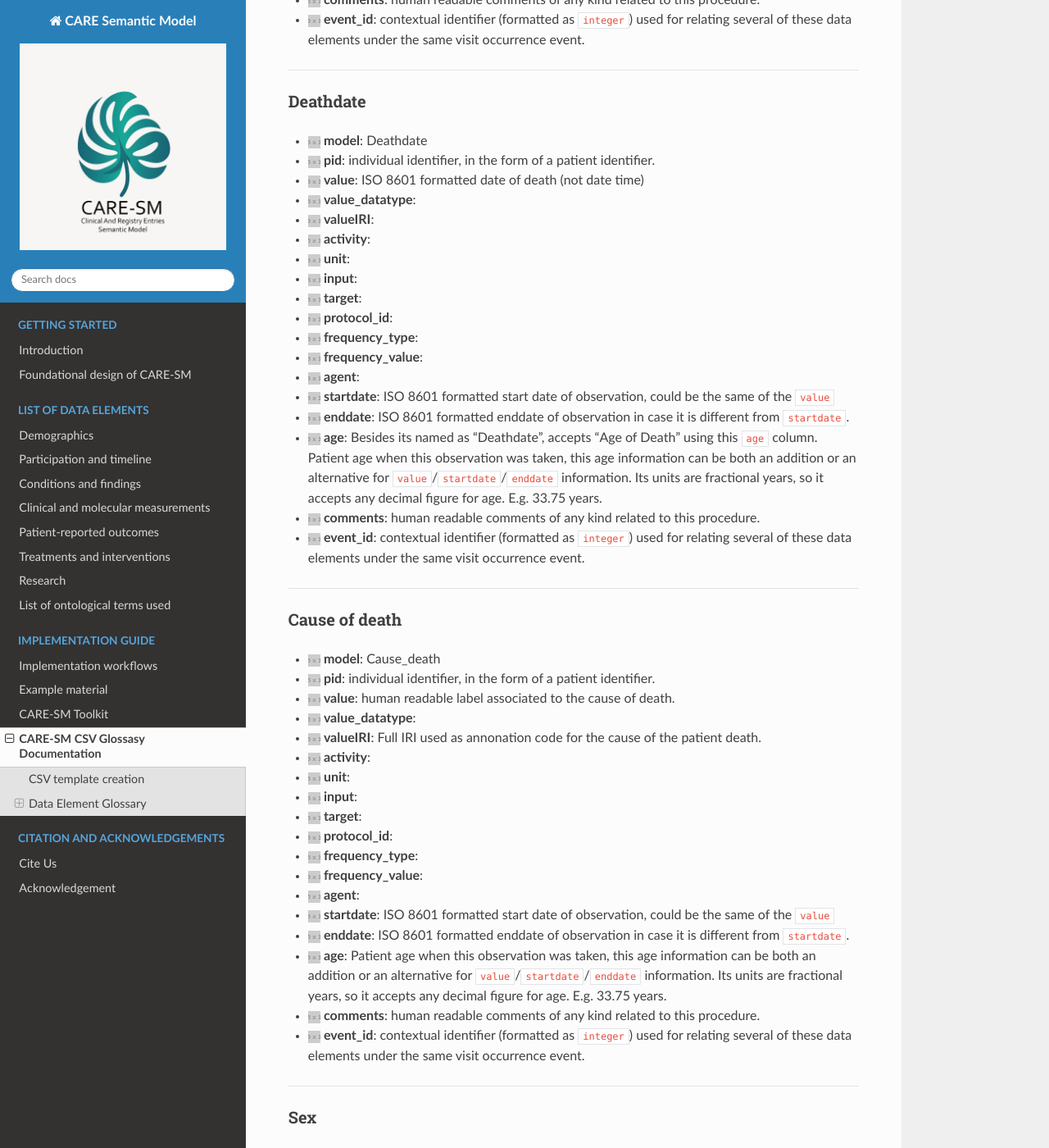
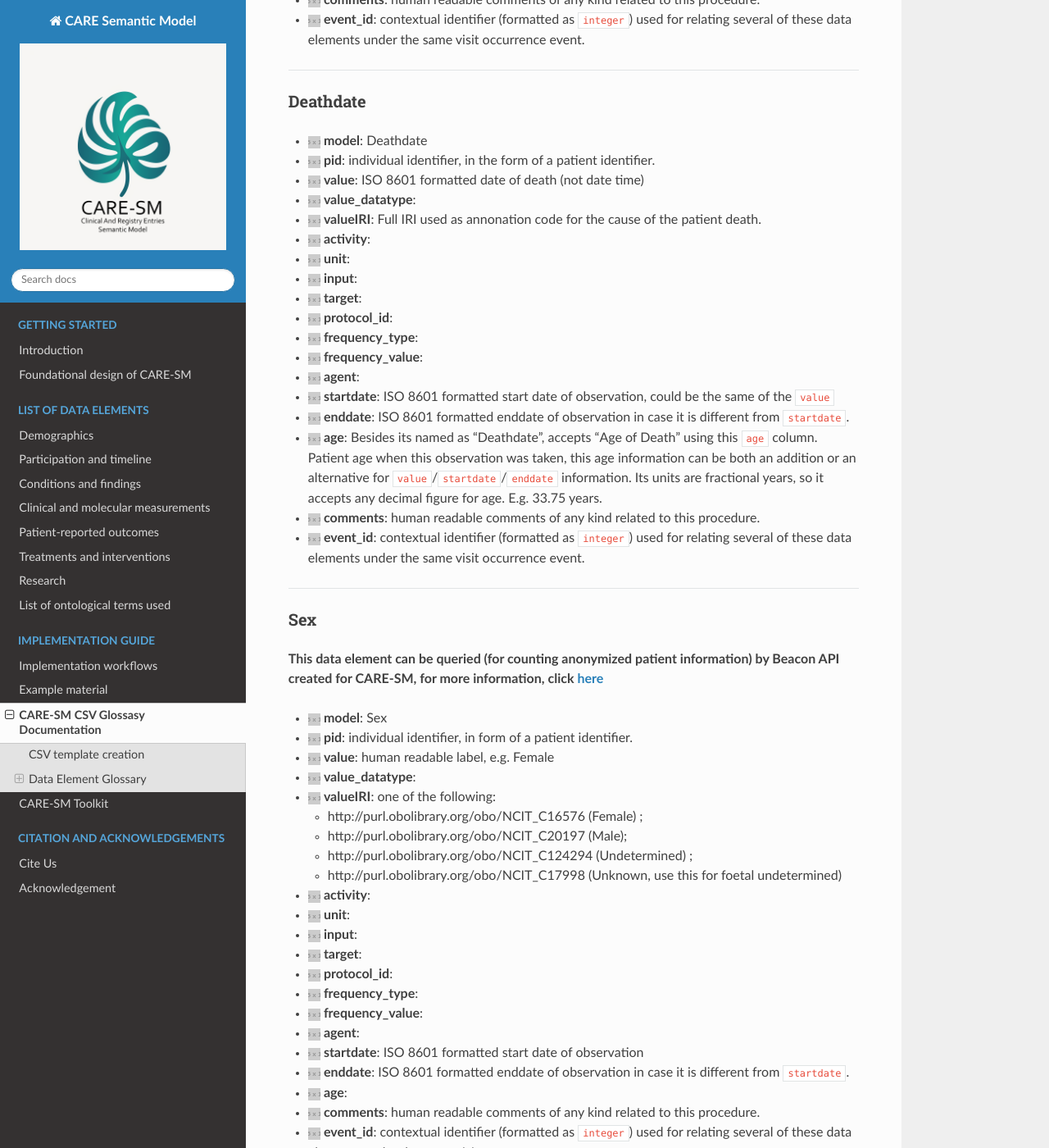
Before and after one commit to CARE-SM/CARE-SM-docs, a Sphinx documentation site: the page built from docs/glossary.md, in a window 1280 px wide and 1400 px high, scrolled down 2869 px. Shown: the whole window at 82% size. Built offline with Sphinx 7.4.7 and the Read the Docs theme 3.1.0, drawn with Linux system fonts in a browser that asks for light colours; some of the changed text lies outside the part shown.

Commit message:
new specification relationships defined

```diff
--- a/docs/glossary.md
+++ b/docs/glossary.md
@@ -154,7 +154,7 @@
 - ![](https://placehold.co/15x15/1589F0/1589F0.png) **pid**: individual identifier, in the form of a patient identifier.
 - ![](https://placehold.co/15x15/1589F0/1589F0.png) **value**: ISO 8601 formatted date of death (not date time)
 - ![](https://placehold.co/15x15/808080/808080.png) **value_datatype**:
-- ![](https://placehold.co/15x15/808080/808080.png) **valueIRI**:
+- ![](https://placehold.co/15x15/fb9902/fb9902.png) **valueIRI**: Full IRI used as annonation code for the cause of the patient death.
 - ![](https://placehold.co/15x15/808080/808080.png) **activity**:
 - ![](https://placehold.co/15x15/808080/808080.png) **unit**:
 - ![](https://placehold.co/15x15/808080/808080.png) **input**:
@@ -166,29 +166,6 @@
 - ![](https://placehold.co/15x15/fb9902/fb9902.png) **startdate**: ISO 8601 formatted start date of observation, could be the same of the `value`
 - ![](https://placehold.co/15x15/fb9902/fb9902.png) **enddate**: ISO 8601 formatted enddate of observation in case it is different from `startdate`.
 - ![](https://placehold.co/15x15/fb9902/fb9902.png) **age**: Besides its named as "Deathdate", accepts "Age of Death" using this `age` column. Patient age when this observation was taken, this age information can be both an addition or an alternative for `value`/`startdate`/`enddate` information. Its units are fractional years, so it accepts any decimal figure for age. E.g. 33.75 years.
-- ![](https://placehold.co/15x15/fb9902/fb9902.png) **comments**: human readable comments of any kind related to this procedure.
-- ![](https://placehold.co/15x15/fb9902/fb9902.png) **event_id**: contextual identifier (formatted as `integer`) used for relating several of these data elements under the same visit occurrence event.
-<hr>
-
-(cause_death_glossary)=
-### Cause of death
-
-- ![](https://placehold.co/15x15/1589F0/1589F0.png) **model**: Cause_death
-- ![](https://placehold.co/15x15/1589F0/1589F0.png) **pid**: individual identifier, in the form of a patient identifier.
-- ![](https://placehold.co/15x15/fb9902/fb9902.png) **value**: human readable label associated to the cause of death.
-- ![](https://placehold.co/15x15/808080/808080.png) **value_datatype**:
-- ![](https://placehold.co/15x15/1589F0/1589F0.png) **valueIRI**: Full IRI used as annonation code for the cause of the patient death.
-- ![](https://placehold.co/15x15/808080/808080.png) **activity**:
-- ![](https://placehold.co/15x15/808080/808080.png) **unit**:
-- ![](https://placehold.co/15x15/808080/808080.png) **input**:
-- ![](https://placehold.co/15x15/808080/808080.png) **target**:
-- ![](https://placehold.co/15x15/808080/808080.png) **protocol_id**:
-- ![](https://placehold.co/15x15/808080/808080.png) **frequency_type**:
-- ![](https://placehold.co/15x15/808080/808080.png) **frequency_value**:
-- ![](https://placehold.co/15x15/808080/808080.png) **agent**:
-- ![](https://placehold.co/15x15/fb9902/fb9902.png) **startdate**: ISO 8601 formatted start date of observation, could be the same of the `value`
-- ![](https://placehold.co/15x15/fb9902/fb9902.png) **enddate**: ISO 8601 formatted enddate of observation in case it is different from `startdate`.
-- ![](https://placehold.co/15x15/fb9902/fb9902.png) **age**: Patient age when this observation was taken, this age information can be both an addition or an alternative for `value`/`startdate`/`enddate` information. Its units are fractional years, so it accepts any decimal figure for age. E.g. 33.75 years.
 - ![](https://placehold.co/15x15/fb9902/fb9902.png) **comments**: human readable comments of any kind related to this procedure.
 - ![](https://placehold.co/15x15/fb9902/fb9902.png) **event_id**: contextual identifier (formatted as `integer`) used for relating several of these data elements under the same visit occurrence event.
 <hr>
@@ -506,23 +483,22 @@
 - ![](https://placehold.co/15x15/808080/808080.png)  **unit**:
 - ![](https://placehold.co/15x15/fb9902/fb9902.png)  **input**: Anatomical structure where the sample was extracted. Recommended a child of NCIT:Biospecimen or NCIT:Anatomic Structure, System, or Substance, e.g. NCIT:Blood Sample: http://purl.obolibrary.org/obo/NCIT_C17610
 - ![](https://placehold.co/15x15/fb9902/fb9902.png)  **target**: Zygosity associated with this particular genetic variant. Defined by GENO OBO Foundry ontology: One of the following:
-
     * [GENO:hemizygosity](http://purl.obolibrary.org/obo/GENO_0000134)
     * [GENO:heterozygosity](http://purl.obolibrary.org/obo/GENO_0000135)
     * [GENO:homozygosity](http://purl.obolibrary.org/obo/GENO_0000136)
     * [GENO:nullizygosity](http://purl.obolibrary.org/obo/GENO_0000978)
     * [GENO:compound heterozygosity](http://purl.obolibrary.org/obo/GENO_0000402)
-
 - ![](https://placehold.co/15x15/808080/808080.png)  **protocol_id**:
 - ![](https://placehold.co/15x15/808080/808080.png)  **frequency_type**:
 - ![](https://placehold.co/15x15/808080/808080.png)  **frequency_value**:
-- ![](https://placehold.co/15x15/1589F0/1589F0.png)  **agent**: Molecular target type, refering to the level of molecular dogma central studied by the genetic variant. Some of the examples terminology from NCIT:
+- ![](https://placehold.co/15x15/fb9902/fb9902.png)  **agent**: IRI describing the level of pathogenecity of the sequence variant.
+<!--  Molecular target type, refering to the level of molecular dogma central studied by the genetic variant. Some of the examples terminology from NCIT:
     * [NCIT:Gene](http://purl.obolibrary.org/obo/NCIT_C16612)
     * [NCIT:Gene Variant](http://purl.obolibrary.org/obo/NCIT_C97927)
     * [NCIT:Protein](http://purl.obolibrary.org/obo/NCIT_C17021)
     * [NCIT:Messenger RNA](http://purl.obolibrary.org/obo/NCIT_C813)
     * [NCIT:Transfer RNA](http://purl.obolibrary.org/obo/NCIT_C816)
-    * [NCIT:Mitochondrial RNA](http://purl.obolibrary.org/obo/NCIT_C25975)
+    * [NCIT:Mitochondrial RNA](http://purl.obolibrary.org/obo/NCIT_C25975) -->
 
 - ![](https://placehold.co/15x15/fb9902/fb9902.png) **startdate**: ISO 8601 formatted start date of observation
 - ![](https://placehold.co/15x15/fb9902/fb9902.png) **enddate**: ISO 8601 formatted enddate of observation in case it is different from `startdate`.
@@ -538,8 +514,8 @@
 - ![](https://placehold.co/15x15/1589F0/1589F0.png) **pid**: individual identifier, in the form of a patient identifier.
 - ![](https://placehold.co/15x15/1589F0/1589F0.png) **value**: Score/value of the reported outcome.
 - ![](https://placehold.co/15x15/1589F0/1589F0.png) **value_datatype**: XSD datatype that defines `value` column type, e.g. `xsd:float` por a decimal score.
-- ![](https://placehold.co/15x15/808080/808080.png) **valueIRI**:
-- ![](https://placehold.co/15x15/1589F0/1589F0.png) **activity**: Full IRI that defines the specific clinical question defined in the questionnaire or PROM.
+- ![](https://placehold.co/15x15/1589F0/1589F0.png) **valueIRI**: Full URI/IRI that defines the specific clinical question defined in the questionnaire or Patient Reported Outcome (PRO).
+- ![](https://placehold.co/15x15/808080/808080.png) **activity**:
 - ![](https://placehold.co/15x15/fb9902/fb9902.png) **unit**: unit of measurement coming from the reported outcome.
 - ![](https://placehold.co/15x15/808080/808080.png) **input**:
 - ![](https://placehold.co/15x15/808080/808080.png) **target**:
```
Also changed, not shown: docs/data_elements.md (+1 -18 lines), docs/index.md (+1 -1 lines), docs/introduction.md (+0 -1 lines).
